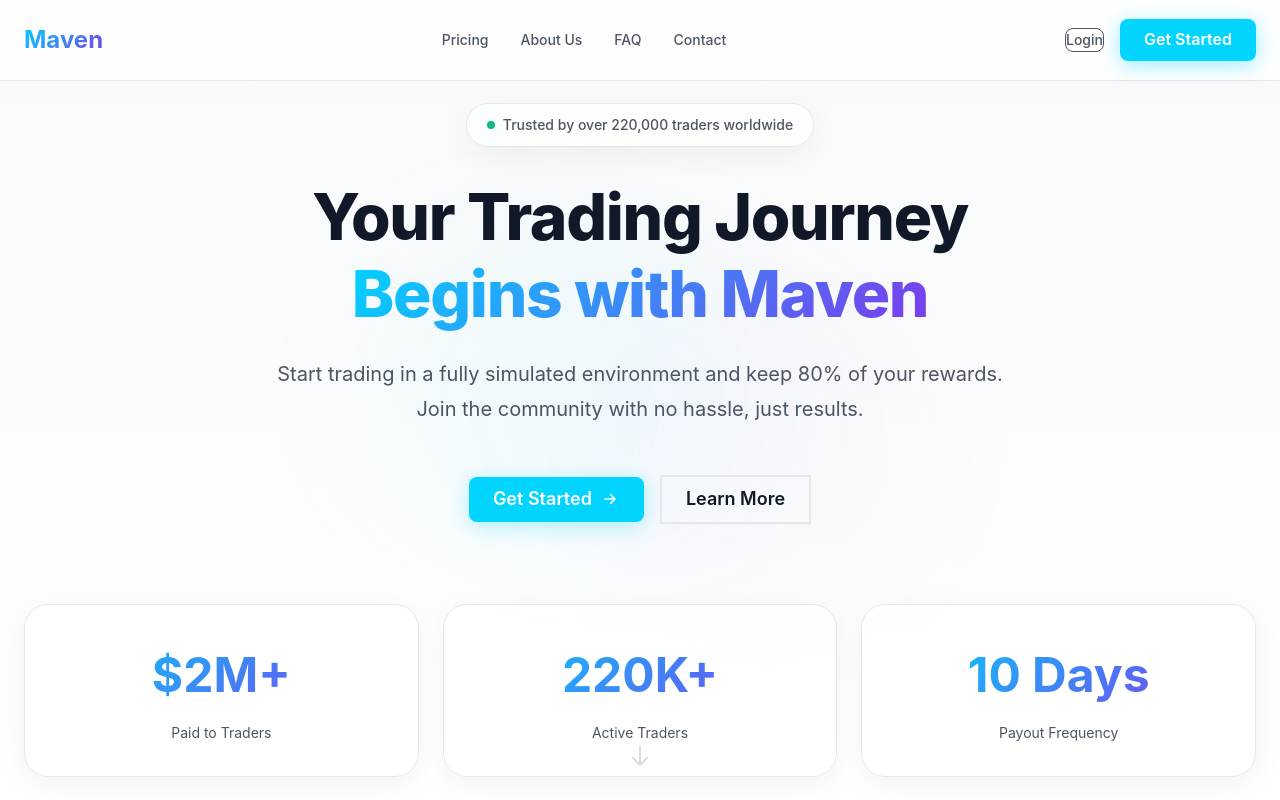
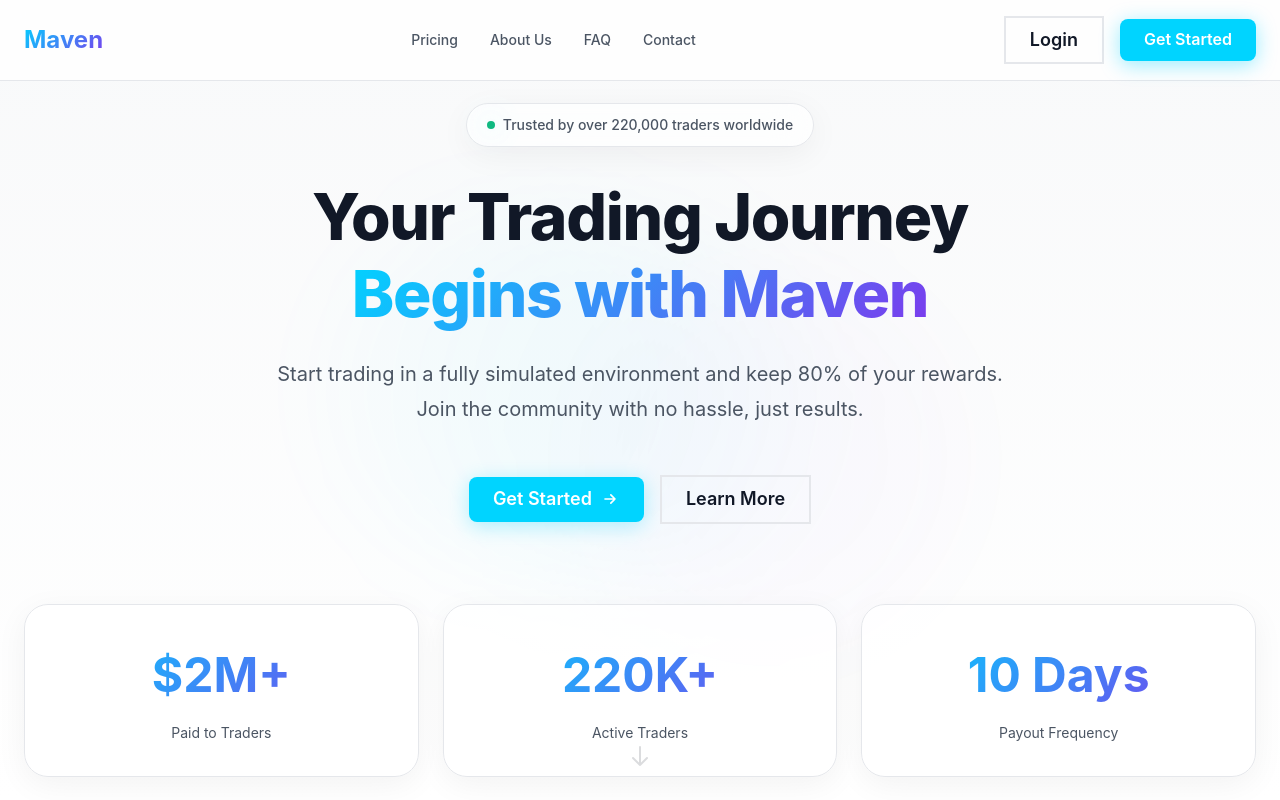
Before and after one commit to Bigmehelen/TradingAppFrontEnd, a Next.js app in the folder trading-app/: page / in a window 1280 px wide. Shown: the top 800 px of the page. Built offline with nearby package versions, Linux system fonts and the light colour scheme.

Commit message:
updating font

```diff
--- a/trading-app/components/Header.jsx
+++ b/trading-app/components/Header.jsx
@@ -7,7 +7,7 @@ function Header() {
 
 
   return (
-    <header className="glass-dark" style={{ position: 'fixed', top: 0, left: 0, right: 0, zIndex: 50 }}>
+    <header className="glass-dark" style={{ position: 'fixed', top: 0,left: 0, right: 0, zIndex: 50 }}>
       <nav style={{ width: '100%', maxWidth: '1280px', margin: '0 auto', padding: '0 1.5rem' }}>
         <div style={{ display: 'flex', alignItems: 'center', justifyContent: 'space-between', height: '5rem' }}>
 
@@ -46,7 +46,20 @@ function Header() {
 
 
           <div style={{ display: 'none', alignItems: 'center', gap: '1rem' }} className="desktop-cta">
-            <a href="#login" style={{ fontSize: '0.875rem', fontWeight: 500, color: 'var(--maven-text-secondary)', textDecoration: 'none', border: '1px solid var(--maven-text-secondary)', borderRadius: '8px', transition: 'color 0.3s' }}>
+            <a href="#login" style={{ display: 'inline-flex',
+                                alignItems: 'center',
+                                justifyContent: 'center',
+                                gap: '0.5rem',
+                                padding: '0.5rem 1.5rem',
+                                fontSize: '1.125rem',
+                                fontWeight: 600,
+                                transition: 'all 0.3s cubic-bezier(0.4, 0, 0.2, 1)',
+                                cursor: 'pointer',
+                                border: '2px solid var(--maven-border)',
+                                textDecoration: 'none',
+                                whiteSpace: 'nowrap',
+                                background: 'transparent',
+                                color: 'var(--maven-text-primary)' }}>
               Login
             </a>
             <a
@@ -107,32 +120,32 @@ function Header() {
           <div style={{ paddingTop: '1rem', paddingBottom: '1rem', borderTop: '1px solid var(--maven-border)' }}>
             <div style={{ display: 'flex', flexDirection: 'column', gap: '1rem' }}>
               <a
-                href="#challenges"
+                href="#pricing"
                 style={{ fontSize: '0.875rem', fontWeight: 500, color: 'var(--maven-text-secondary)', textDecoration: 'none', transition: 'color 0.3s' }}
                 onClick={() => setMobileMenuOpen(false)}
               >
-                Challenges
+                Pricing
               </a>
               <a
-                href="#how-it-works"
+                href="#aboutSection"
                 style={{ fontSize: '0.875rem', fontWeight: 500, color: 'var(--maven-text-secondary)', textDecoration: 'none', transition: 'color 0.3s' }}
                 onClick={() => setMobileMenuOpen(false)}
               >
-                How It Works
+                About Us
               </a>
               <a
-                href="#testimonials"
+                href="#talkToExpert"
                 style={{ fontSize: '0.875rem', fontWeight: 500, color: 'var(--maven-text-secondary)', textDecoration: 'none', transition: 'color 0.3s' }}
                 onClick={() => setMobileMenuOpen(false)}
               >
-                Testimonials
+               Talk To Expert
               </a>
               <a
                 href="#about"
                 style={{ fontSize: '0.875rem', fontWeight: 500, color: 'var(--maven-text-secondary)', textDecoration: 'none', transition: 'color 0.3s' }}
                 onClick={() => setMobileMenuOpen(false)}
               >
-                About
+                About Us
               </a>
               <div style={{ display: 'flex', alignItems: 'center', gap: '1rem', marginTop: '0.5rem' }}>
                 <a
--- a/trading-app/components/Hero.jsx
+++ b/trading-app/components/Hero.jsx
@@ -46,7 +46,7 @@ function Hero() {
 
                     <div style={{ display: 'flex', flexDirection: 'row', flexWrap: 'wrap', alignItems: 'center', justifyContent: 'center', gap: '1rem', marginBottom: '5rem', animation: 'fadeIn 0.6s ease-out forwards', animationDelay: '0.3s', opacity: 0 }}>
                         <a
-                            href="#get-started"
+                            href="#"
                             style={{
                                 display: 'inline-flex',
                                 alignItems: 'center',
```
